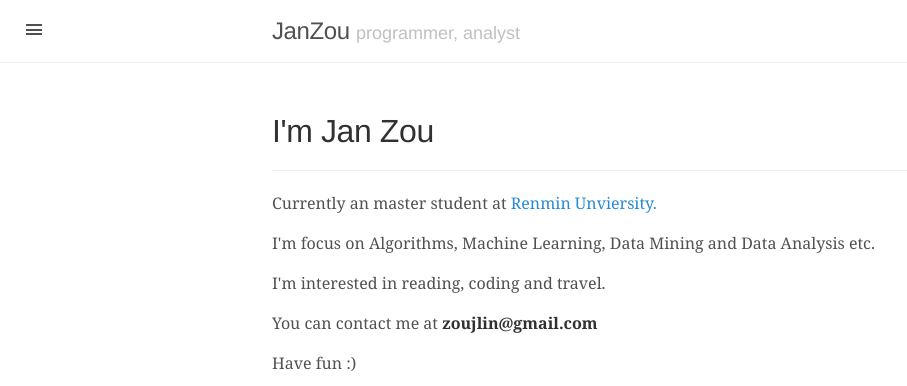
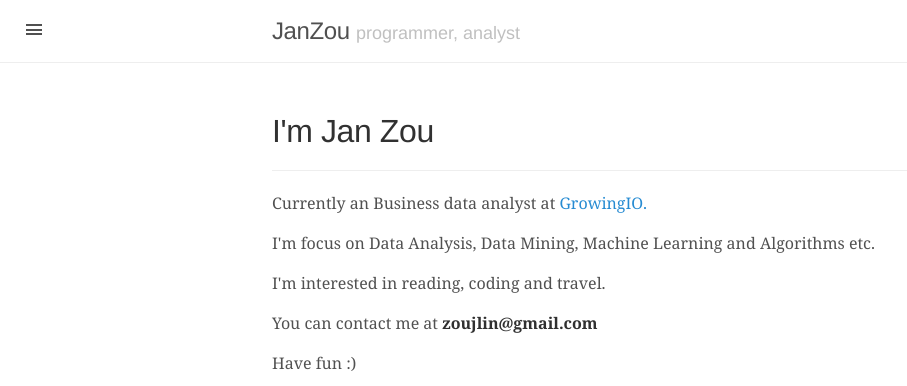
Before and after one commit to Jan-zou/jan-zou.github.com, a Jekyll site: the page built from about.md, in a window 1280 px wide. Shown: the top 386 px of the page, without its empty margins (0-907 px from the left). Built offline with Jekyll 4.4.1, drawn with Linux system fonts in a browser that asks for light colours.

Commit message:
change about

```diff
--- a/about.md
+++ b/about.md
@@ -6,8 +6,8 @@ permalink: /about/
 
 <h1 id="post-title">I'm Jan Zou</h1>
 <hr>
-<p>Currently an master student at <a href="http://www.ruc.edu.cn/">Renmin Unviersity.</a></p>
-<p>I'm focus on Algorithms, Machine Learning, Data Mining and Data Analysis etc.</p>
+<p>Currently an Business data analyst at <a href="https://blog.growingio.com/">GrowingIO.</a></p>
+<p>I'm focus on Data Analysis, Data Mining, Machine Learning and Algorithms etc.</p>
 <p>I'm interested in reading, coding and travel.</p>
 <p>You can contact me at <strong>zoujlin@gmail.com</strong></p>
 <p>Have fun :)</p>
```
